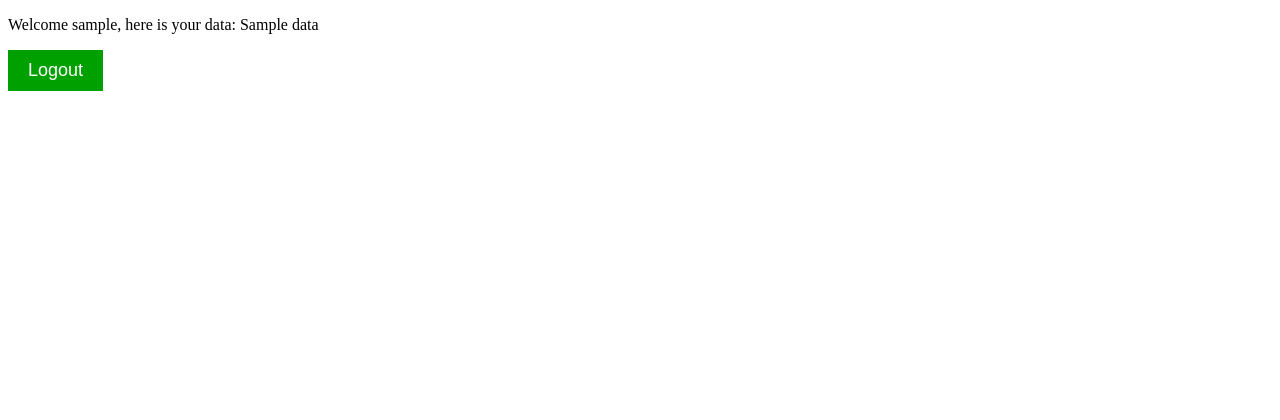
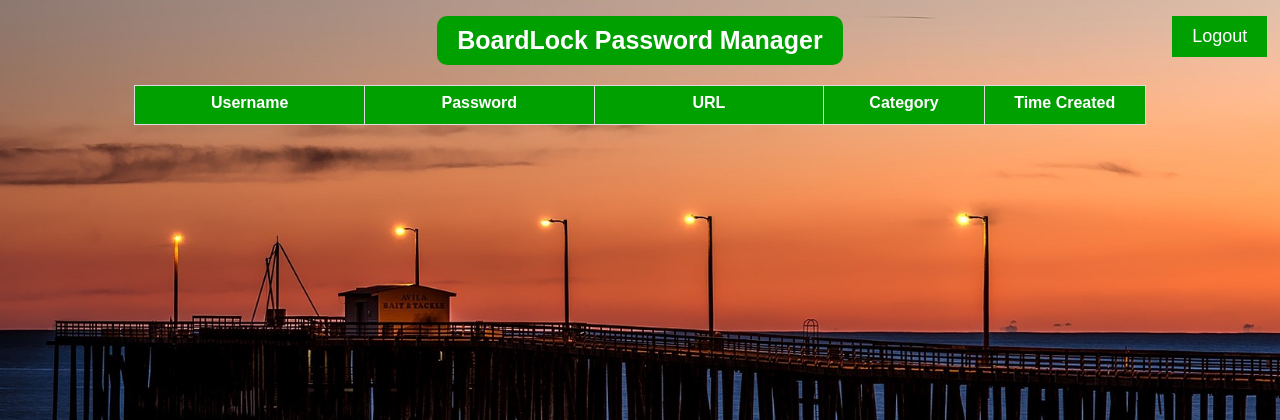
Before and after one commit to swgee/boardlock, a Flask app: template password-manager/templates/manager.html in a window 1280 px wide. Shown: the top 420 px of the page. Run offline with Flask 2, Linux system fonts and the light colour scheme; the template is opened without the code that fills it: most values are stand-ins (such as "Sample title", 1, 10 or a date in 2020); lists and menus that the app fills with data are empty.

Commit message:
started manager UI

```diff
--- a/password-manager/app.py
+++ b/password-manager/app.py
@@ -14,6 +14,8 @@ def return_icon():
 
 @app.route('/', methods=['GET', 'POST'])
 def landing_page():
+    if 'username' in session.keys():
+        return redirect('/manager')
     if request.method == 'POST':
         username, password = request.form['username'], request.form['password']
         query = sign_user_in(username, password)
--- a/password-manager/authentication/create_account.py
+++ b/password-manager/authentication/create_account.py
@@ -7,25 +7,24 @@ from base64 import urlsafe_b64encode
 import pandas as pd
 from io import BytesIO
 import codecs
+from datetime import datetime
 
 dynamodb = boto3.resource('dynamodb')
 table = dynamodb.Table('boardlock-account-data')
 s3 = boto3.resource('s3')
 bucket = s3.Bucket('boardlock-user-data')
 
-user_filler_data = {
-    'Username': ['LukeBoardWalker', 'user1977'],
-    'Password': ['Forcelover456', 'hK+:VQhj8~y:aYwq'],
-    'URL': ['www.spacebook.com', 'login.rebels.com'],
-    'Category': ['Social Media', 'Work']
-}
+user_filler_data = [
+    ['LukeBoardWalker', 'Forcelover456', 'www.spacebook.com', 'Social Media', '12/18/20 8:53 PM'],
+    ['user1977', 'hK+:VQhj8~y:aYwq', 'login.rebels.com', 'Work', '5/25/83 11:05 AM']
+]
 df = pd.DataFrame(data=user_filler_data)
 
 def create_starting_csv():
     buffer = BytesIO()
     stream_writer = codecs.getwriter('utf-8')
     wrapper_file = stream_writer(buffer)
-    wrapper_file.write(df.to_csv(sep='\t'))
+    wrapper_file.write(df.to_csv(sep='\t', index=False, header=False))
     return buffer.getvalue()
 
 def generate_auth_data(password):
--- a/password-manager/authentication/login.py
+++ b/password-manager/authentication/login.py
@@ -26,7 +26,7 @@ def retrieve_user_data(username, password, response):
     data_key = key_encrypt.decrypt(data_key)
     data_encrypt = Fernet(data_key)
     user_data = data_encrypt.decrypt(buffer.getvalue())
-    return repr(user_data.decode('utf-8'))
+    return user_data.decode('utf-8')
 
 def check_password(response, password):
     auth_key = response['Items'][0]['auth_key']
--- a/password-manager/static/css/landing-page.css
+++ b/password-manager/static/css/landing-page.css
@@ -1,7 +1,7 @@
 body {
     font-family: Arial, serif;
     text-align: center;
-    background: lightblue url("/static/images/boardwalk.jpg") no-repeat center center fixed;
+    background: url("/static/images/boardwalk.jpg") no-repeat center center fixed;
     -moz-background-size: cover;
     -webkit-background-size: cover;
     -o-background-size: cover;
--- a/password-manager/static/css/manager.css
+++ b/password-manager/static/css/manager.css
@@ -1,10 +1,69 @@
+body {
+    background: url("/static/images/beach-sunset.jpg") no-repeat center center fixed;
+    -moz-background-size: cover;
+    -webkit-background-size: cover;
+    -o-background-size: cover;
+    background-size: cover;
+}
+h1 {
+    font-family: Arial, serif;
+    font-size: 25px;
+    padding: 10px 20px;
+    background-color: rgba(0,160,0,1);
+    color: white;
+    width: -moz-max-content;
+    width: max-content;
+    text-align: center;
+    margin: 0 auto;
+    border-radius: 10px;
+}
 a {
     font-family: Arial, serif;
     font-size: 18px;
-    display: inline-block;
+    position: absolute;
+    top: 2%;
+    right: 1%;
     padding: 10px 20px;
-    background-color: rgba(0,160,0,1);
+    background-color: rgba(0, 160, 0, 1);
     color: white;
     cursor: pointer;
     outline: none;
     border: none;
+}
+a:hover {
+    opacity: .8;
+}
+table {
+    margin: 0 auto;
+    text-align: left;
+    font-family: Arial, serif;
+    border-collapse: collapse;
+    width: 80%;
+    position: relative;
+    top: 20px;
+    table-layout: fixed;
+}
+.wide {
+    width: 10%;
+}
+.narrow {
+    width: 7%;
+}
+td, th {
+  border: 1px solid #ddd;
+  padding: 8px;
+}
+
+tr:nth-child(even) {
+    background-color: rgba(255, 255, 255, .80);
+}
+tr:nth-child(odd) {
+    background-color: rgba(220, 220, 220, .80);
+}
+th {
+  padding-top: 8px;
+  padding-bottom: 12px;
+  text-align: center;
+  background-color: rgba(0, 160, 0, 1);
+  color: white;
+}
--- a/password-manager/static/css/signup-page.css
+++ b/password-manager/static/css/signup-page.css
@@ -1,6 +1,6 @@
 body {
     font-family: Arial, serif;
-    background: lightblue url("/static/images/boardwalk.jpg") no-repeat center center fixed;
+    background: url("/static/images/boardwalk.jpg") no-repeat center center fixed;
     -moz-background-size: cover;
     -webkit-background-size: cover;
     -o-background-size: cover;
@@ -12,7 +12,6 @@ body {
 }
 .signup .form-container {
     font-size: 20px;
-    width: 480px;
     text-align: right;
     display: inline-block;
 }
--- /dev/null
+++ b/password-manager/static/js/manager.js
@@ -0,0 +1,15 @@
+document.getElementById('username').innerHTML = ''; // clear p in html
+document.getElementById('data').innerHTML = '';
+
+let rows = data.split('\n');
+rows.pop(rows.length - 1);
+let table = ""
+for (let i = 0; i < rows.length; i++) {
+    rows[i] = rows[i].split('\t');
+    table += "<tr>"
+    for (let x = 0; x < rows[i].length; x++) {
+        table += "<td>" + rows[i][x] + "</td>"
+    }
+    table += "</tr>"
+}
+document.getElementById("data_table").innerHTML += table
--- a/password-manager/templates/manager.html
+++ b/password-manager/templates/manager.html
@@ -2,12 +2,35 @@
 <html lang="en">
 <head>
     <meta charset="UTF-8">
-    <title>Title</title>
+    <title>BoardLock - Password Manager</title>
     <link rel="stylesheet" href="/static/css/manager.css">
 </head>
 <body>
-<p>Welcome {{username}}, here is your data: {{data}}</p>
+<p id="username">{{username}}</p>
+<p id="data">{{data}}</p>
+<h1>BoardLock Password Manager</h1>
 <a id="logout" class="button" style="text-decoration: none">Logout</a>
-<script>document.getElementById('logout').href = '{{link}}/logout';</script>
+<table id="data_table">
+    <colgroup>
+        <col class="wide" />
+        <col class="wide" />
+        <col class="wide" />
+        <col class="narrow" />
+        <col class="narrow" />
+    </colgroup>
+    <tr>
+        <th>Username</th>
+        <th>Password</th>
+        <th>URL</th>
+        <th>Category</th>
+        <th>Time Created</th>
+    </tr>
+</table>
+<script>
+    document.getElementById('logout').href = '{{link}}/logout';
+    let username = document.getElementById('username').innerHTML; // pass variables to manager.js
+    let data = document.getElementById('data').innerHTML;
+</script>
+<script src="/static/js/manager.js"></script>
 </body>
 </html>
```
Also changed, not shown: password-manager/static/images/beach-sunset.jpg (added).
